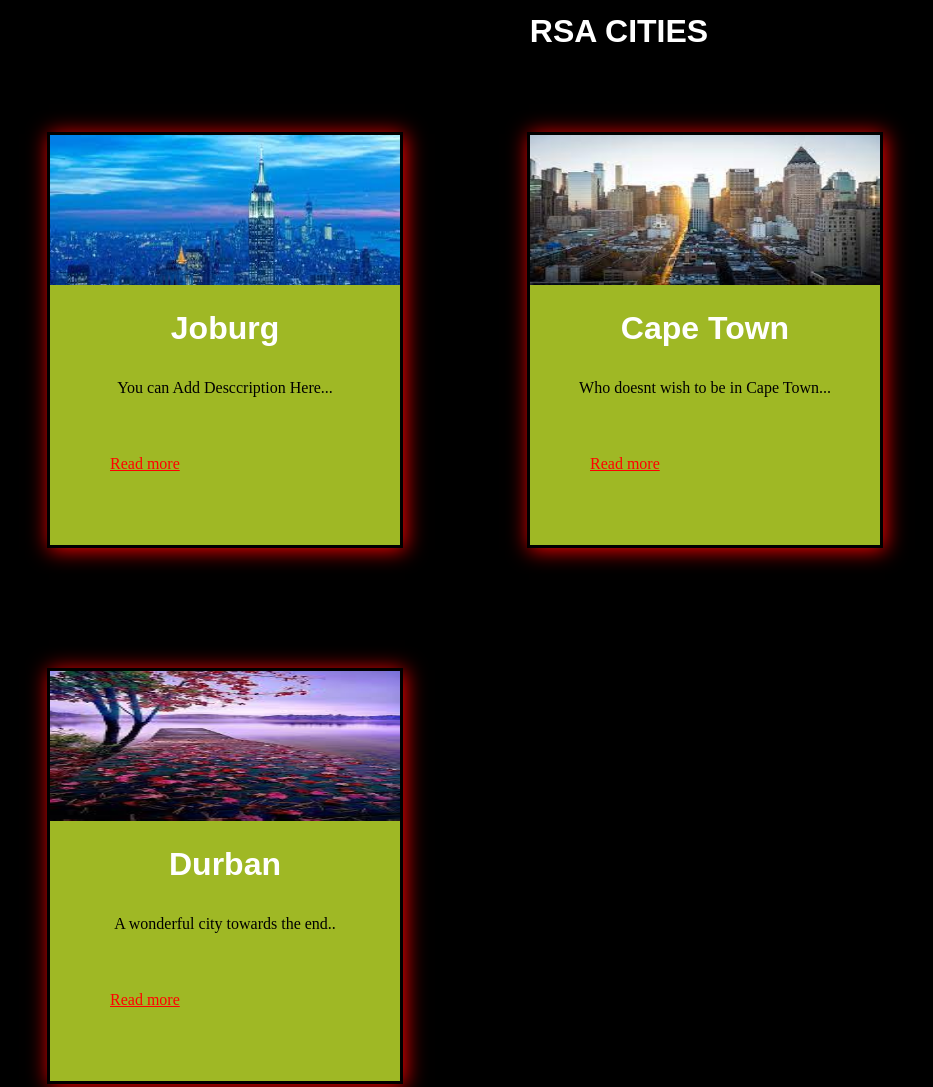
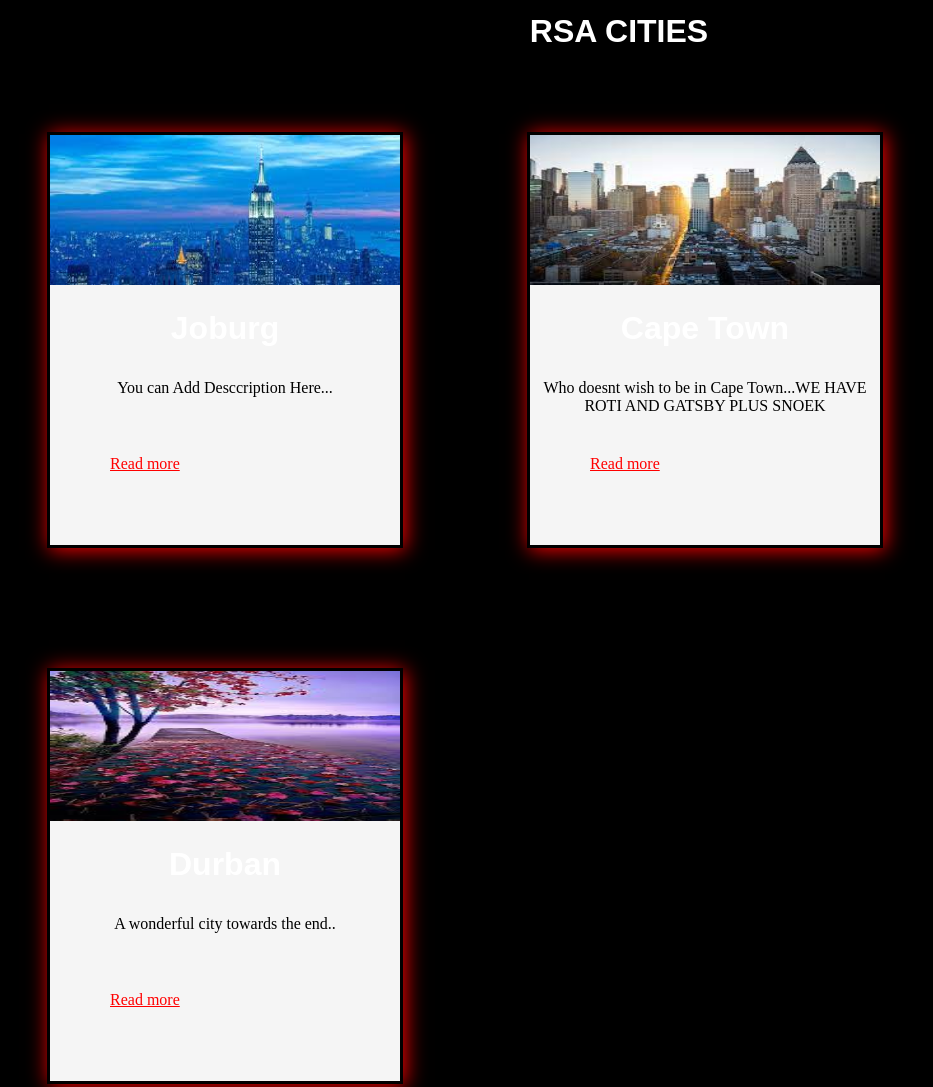
Before and after one commit to TDL2627/basic-cards, a plain HTML site: page index.html in a window 1280 px wide. Shown: the part 1160-2247 px from the top of the page, without its empty margins (21-954 px from the left). Drawn offline with Linux system fonts and the light colour scheme.

Commit message:
edit cards 2

```diff
--- a/index.html
+++ b/index.html
@@ -19,7 +19,7 @@
       margin: 60px;
       padding-bottom: 10px;
       box-shadow: 2px 2px 20px red;
-      background-color: rgb(159, 184, 37);
+      background-color: whitesmoke;
       width: 350px;
       height: 400px;
   }
@@ -97,7 +97,7 @@
     </div>
 
       <h1>Cape Town</h1>
-      <p>Who doesnt wish to be in Cape Town...</p>
+      <p>Who doesnt wish to be in Cape Town...WE HAVE ROTI AND GATSBY PLUS SNOEK</p>
       <a href="https://en.wikipedia.org/wiki/Cape_Town">Read more</a>
   </div>
   <!--cards -->
```
